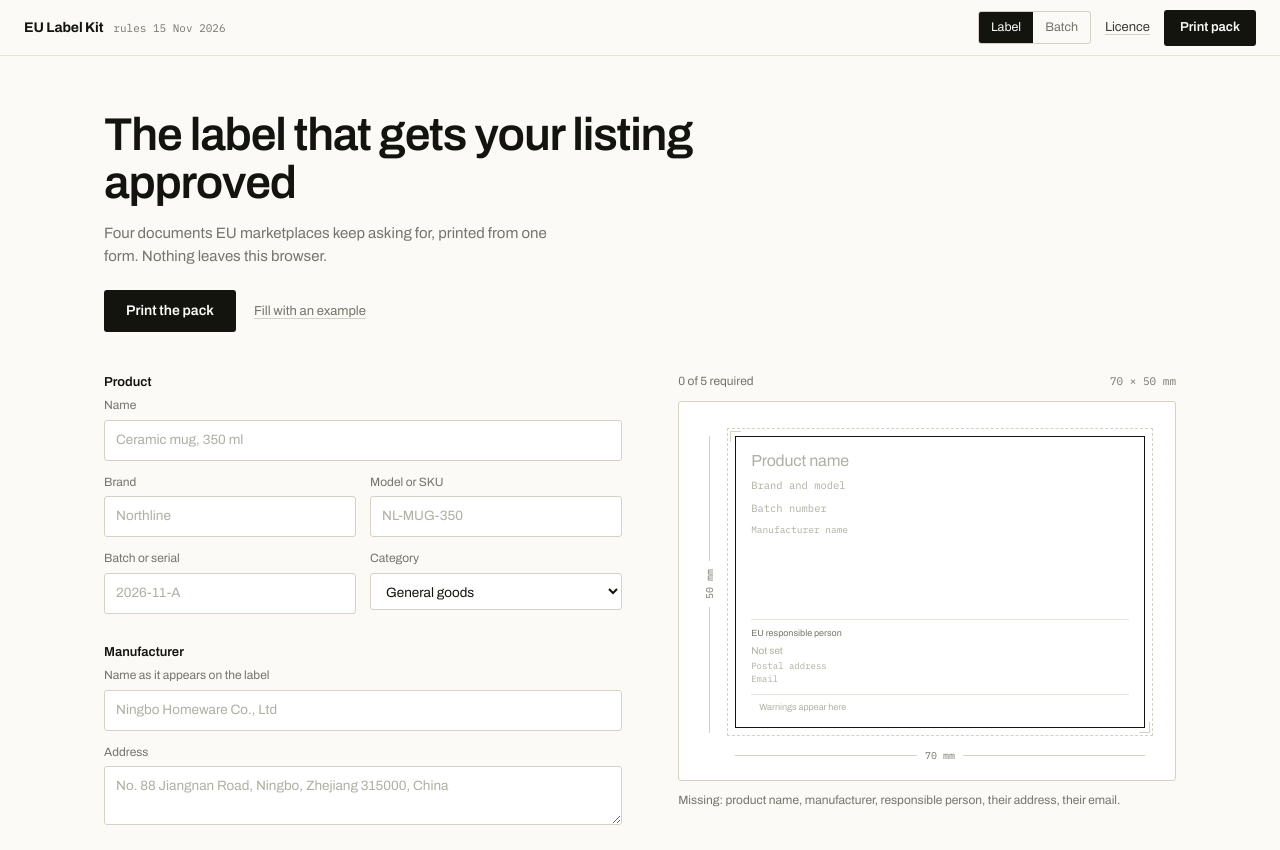
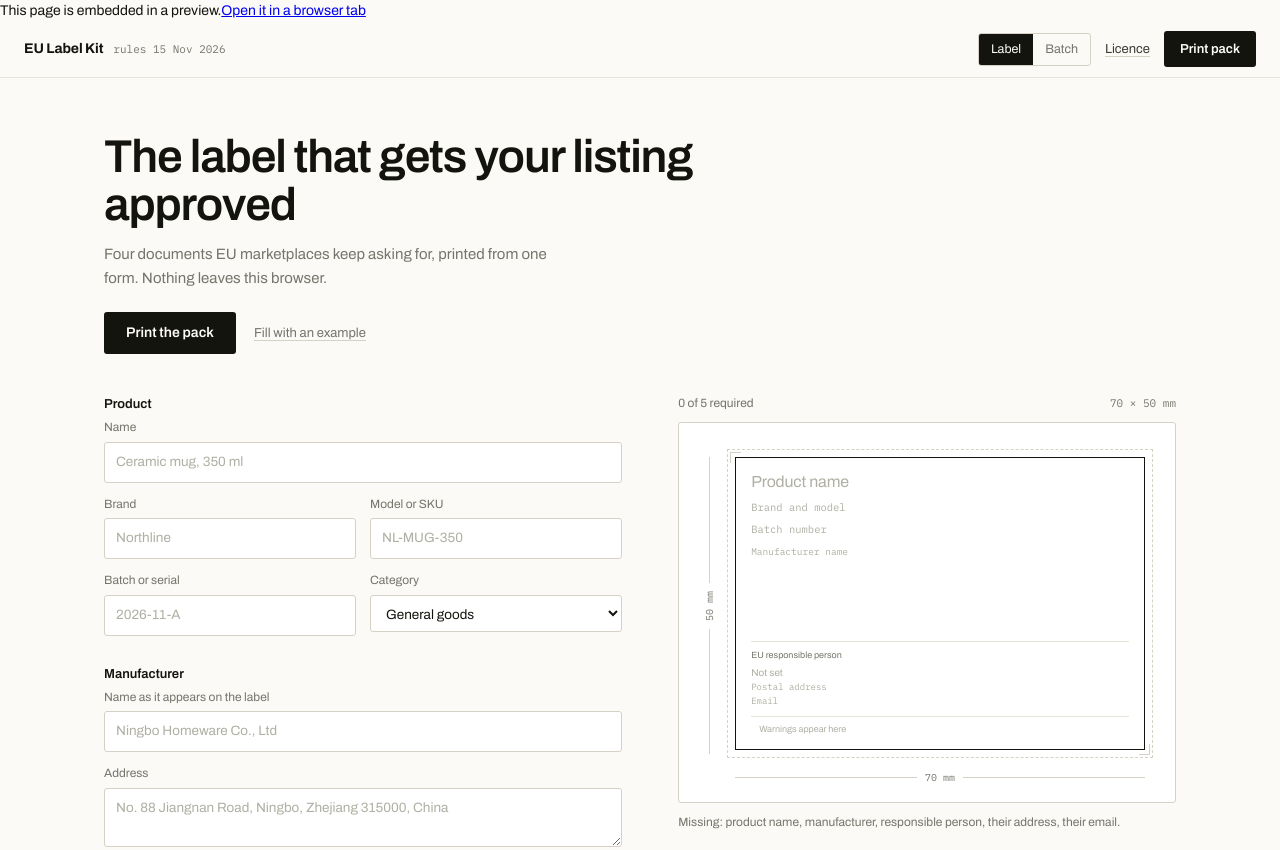
Before and after one commit to shiyangh76-max/eu-label-kit, a plain HTML site: page index.html in a window 1280 px wide. Shown: the top 850 px of the page. Drawn offline with Linux system fonts and the light colour scheme.

Commit message:
Harden scrolling and flag embedded previews

```diff
--- a/index.html
+++ b/index.html
@@ -17,6 +17,8 @@
 <link rel="stylesheet" href="./styles.css">
 </head>
 <body>
+
+<div class="framed-note"><span>This page is embedded in a preview.</span><a href="https://shiyangh76-max.github.io/eu-label-kit/" target="_blank" rel="noopener">Open it in a browser tab</a></div>
 
 <header class="bar">
   <div class="bar-left">
```
